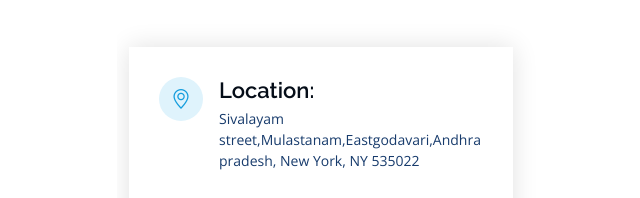
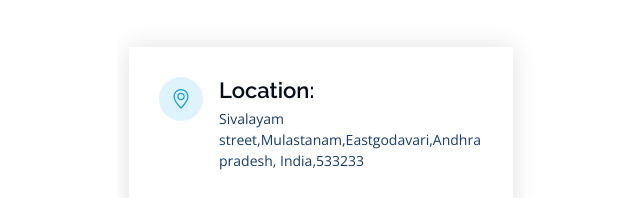
Before and after one commit to renrael-yzal/renrael-yzal.github.io, a plain HTML site: page index.html in a window 1280 px wide. Shown: the part 2908-3106 px from the top of the page, 183-823 px from the left. Drawn offline with nearby package versions, Linux system fonts and the light colour scheme.

Commit message:
Update index.html

```diff
--- a/index.html
+++ b/index.html
@@ -429,7 +429,7 @@
               <div class="address">
                 <i class="bi bi-geo-alt"></i>
                 <h4>Location:</h4>
-                <p>Sivalayam street,Mulastanam,Eastgodavari,Andhra pradesh, New York, NY 535022</p>
+                <p>Sivalayam street,Mulastanam,Eastgodavari,Andhra pradesh, India,533233</p>
               </div>
 
               <div class="email">
```
